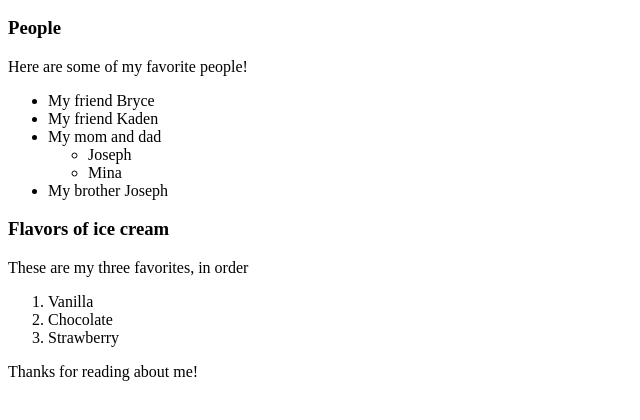
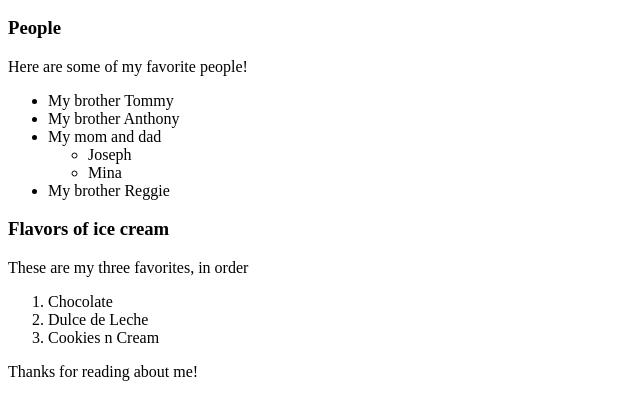
Before and after one commit to JEGIII/my-first-webpage, a plain HTML site: page favorite-things.html in a window 1280 px wide. Shown: the part 110-530 px from the top of the page, without its empty margins (0-640 px from the left). Drawn offline with Linux system fonts and the light colour scheme.

```diff
--- a/favorite-things.html
+++ b/favorite-things.html
@@ -1,7 +1,7 @@
 <!DOCTYPE html>
 <html>
   <head>
-    <title>Reggie's favorite things</title>
+    <title>J's favorite things</title>
   </head>
   <body>
     <h1>My favorite things</h1>
@@ -10,23 +10,23 @@
     <h3>People</h3>
     <p>Here are some of my favorite people!</p>
     <ul>
-      <li>My friend Bryce</li>
-      <li>My friend Kaden</li>
+      <li>My brother Tommy</li>
+      <li>My brother Anthony</li>
       <li>My mom and dad</li>
         <ul>
           <li>Joseph</li>
           <li>Mina</li>
         </ul>
       </li>
-      <li>My brother Joseph</li>
+      <li>My brother Reggie</li>
     </ul>
 
     <h3>Flavors of ice cream</h3>
     <p>These are my three favorites, in order</p>
     <ol>
-      <li>Vanilla</li>
       <li>Chocolate</li>
-      <li>Strawberry</li>
+      <li>Dulce de Leche</li>
+      <li>Cookies n Cream</li>
     </ol>
 
     <p>Thanks for reading about me!</p>
```
Also changed, not shown: my-first-webpage.html (+8 -2 lines).
